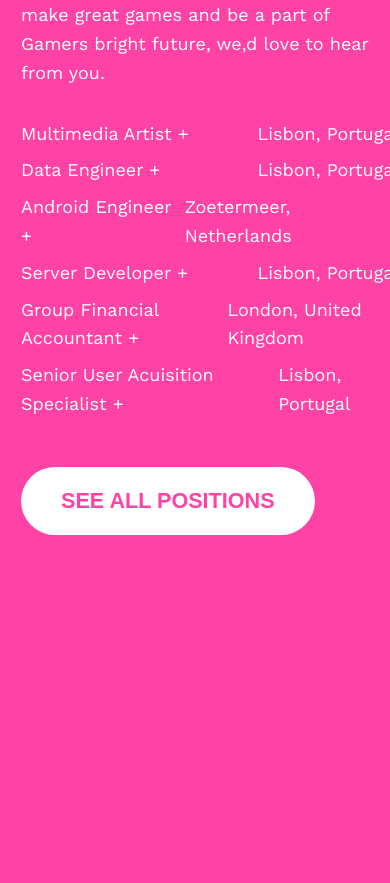
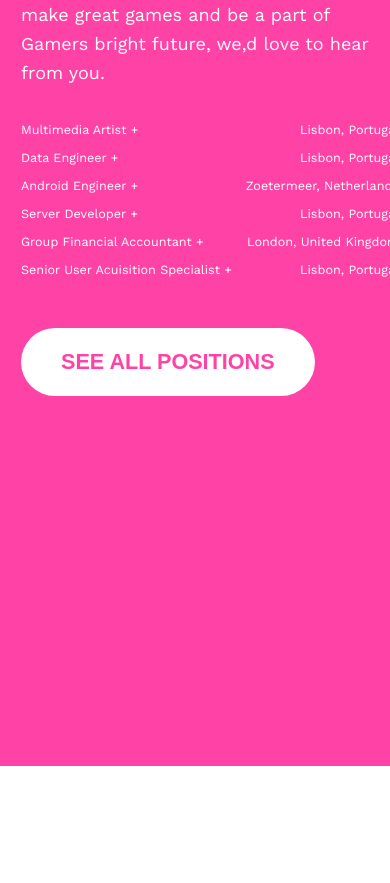
Before and after one commit to akibsaleh/B8A2-gamer-zone, a plain HTML site: page index.html in a window 390 px wide. Shown: the part 6540-7423 px from the top of the page. Drawn offline with nearby package versions, Linux system fonts and the light colour scheme.

Commit message:
responsive fixes

```diff
--- a/style.css
+++ b/style.css
@@ -897,6 +897,10 @@ footer p {
     background-position: bottom center;
   }
 
+  #careers li {
+    font-size: 0.7rem;
+  }
+
   #features .flex_reverse .text_elements {
     align-items: center;
   }
```
